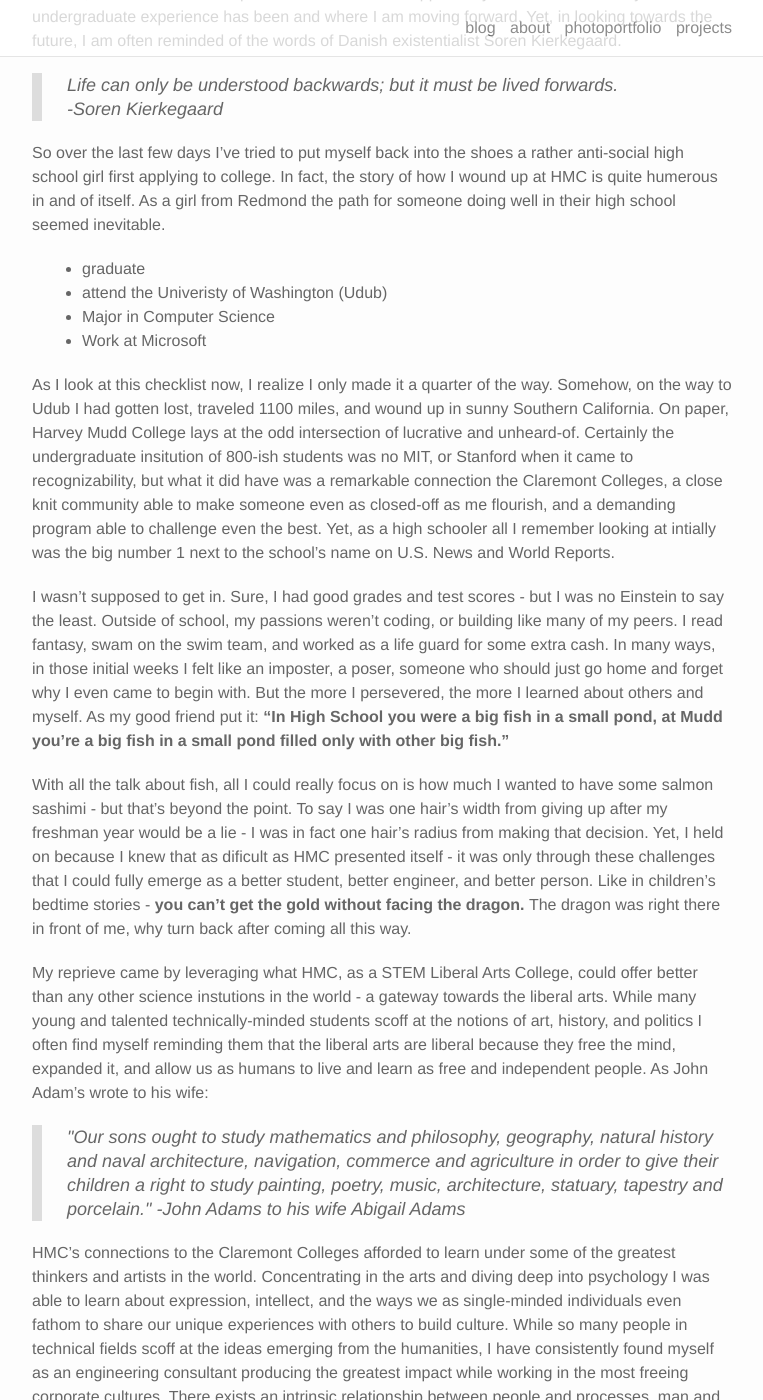
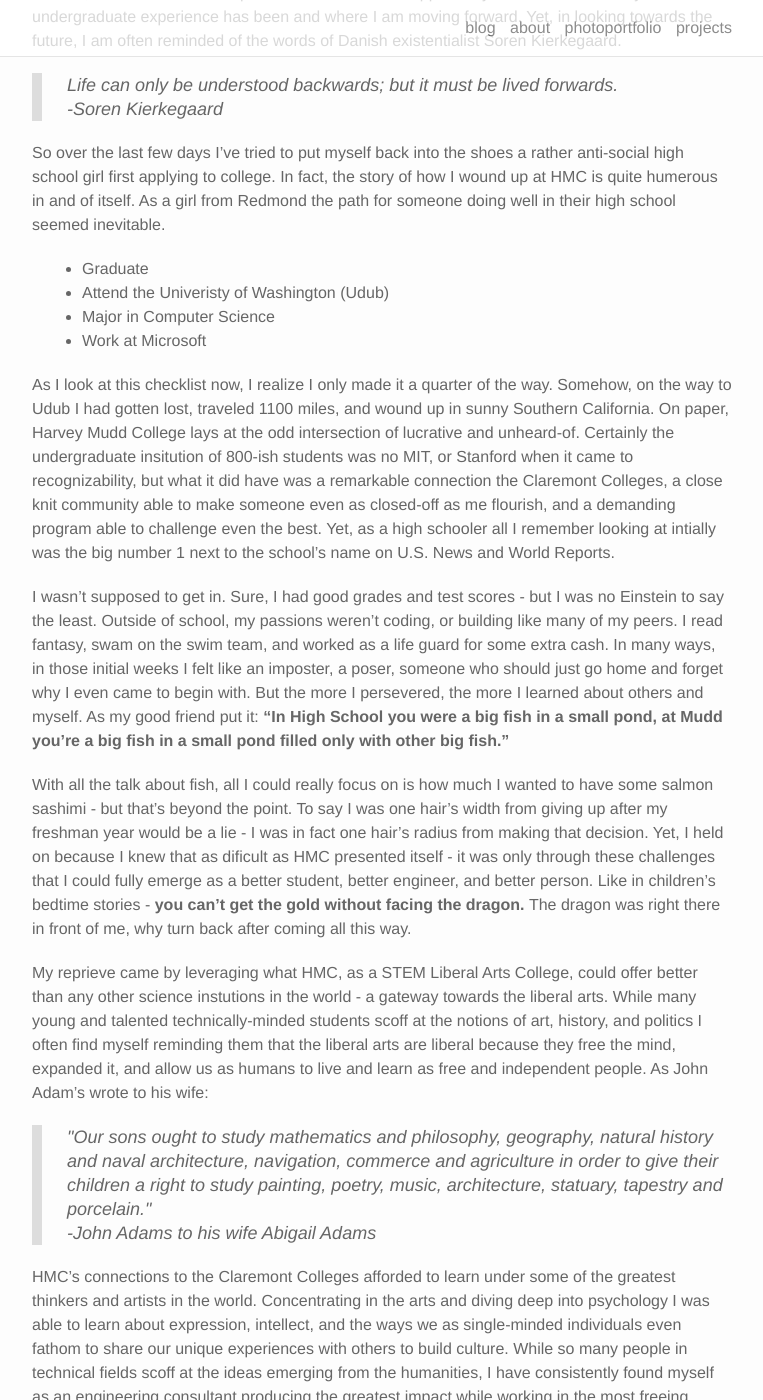
Before and after one commit to sopyu/sopyu.github.io, a Jekyll site: the page built from _posts/2015-03-15-title.markdown, in a window 1280 px wide and 1400 px high, scrolled down 297 px. Shown: the whole window, without its empty margins (258-1021 px from the left). Built offline with Jekyll 4.4.1, drawn with Linux system fonts in a browser that asks for light colours; nearby versions of some CDN libraries.

```diff
--- a/_posts/2015-03-15-title.markdown
+++ b/_posts/2015-03-15-title.markdown
@@ -14,8 +14,8 @@ As graduation looms only mere months ahead, it feels like it has only been a mom
 
 So over the last few days I've tried to put myself back into the shoes a rather anti-social high school girl first applying to college. In fact, the story of how I wound up at HMC is quite humerous in and of itself. As a girl from Redmond the path for someone doing well in their high school seemed inevitable.
 <ul>
-	<li>graduate</li>
-	<li>attend the Univeristy of Washington (Udub)</li>
+	<li>Graduate</li>
+	<li>Attend the Univeristy of Washington (Udub)</li>
 	<li>Major in Computer Science</li>
 	<li>Work at Microsoft</li>
 </ul>
@@ -28,7 +28,7 @@ With all the talk about fish, all I could really focus on is how much I wanted t
 My reprieve came by leveraging what HMC, as a STEM Liberal Arts College, could offer better than any other science instutions in the world - a gateway towards the liberal arts. While many young and talented technically-minded students scoff at the notions of art, history, and politics I often find myself reminding them that the liberal arts are liberal because they free the mind, expanded it, and allow us as humans to live and learn as free and independent people. As John Adam's wrote to his wife:
 
 <blockquote>
-	"Our sons ought to study mathematics and philosophy, geography, natural history and naval architecture, navigation, commerce and agriculture in order to give their children a right to study painting, poetry, music, architecture, statuary, tapestry and porcelain."
+	"Our sons ought to study mathematics and philosophy, geography, natural history and naval architecture, navigation, commerce and agriculture in order to give their children a right to study painting, poetry, music, architecture, statuary, tapestry and porcelain." <br>
 	-John Adams to his wife Abigail Adams
 </blockquote>
 
```
